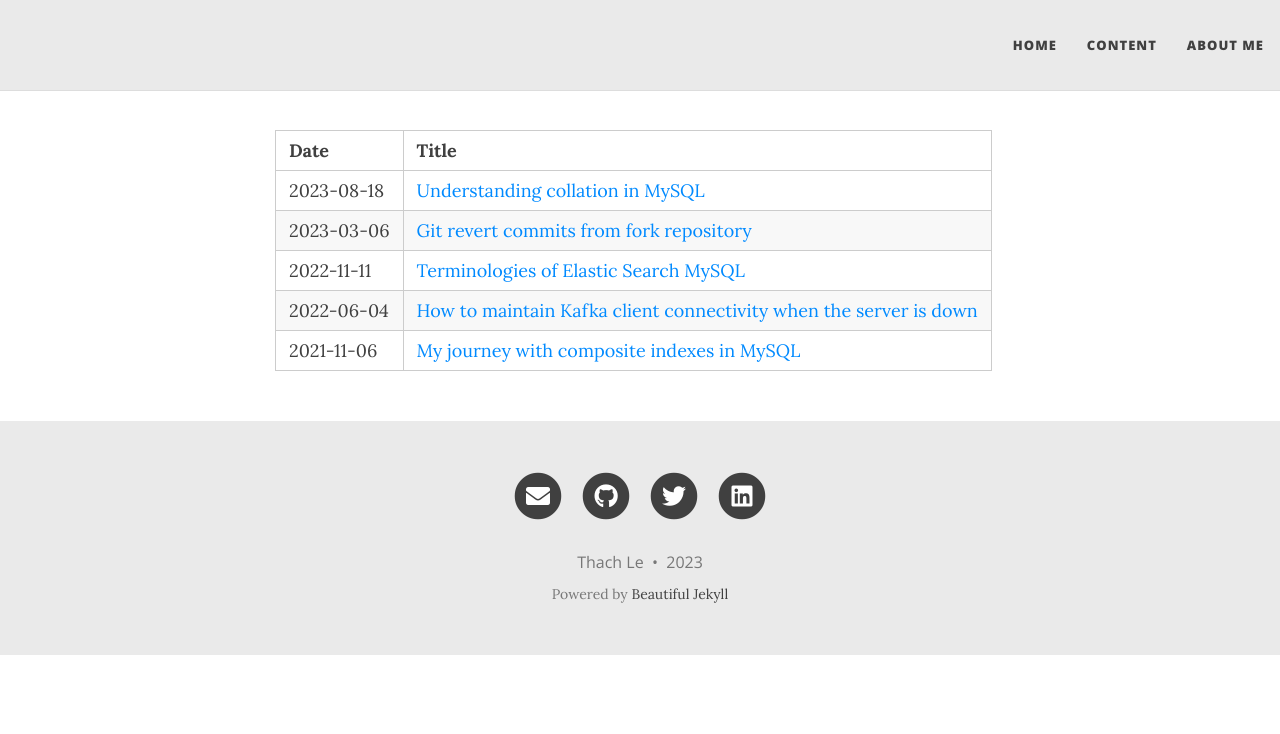
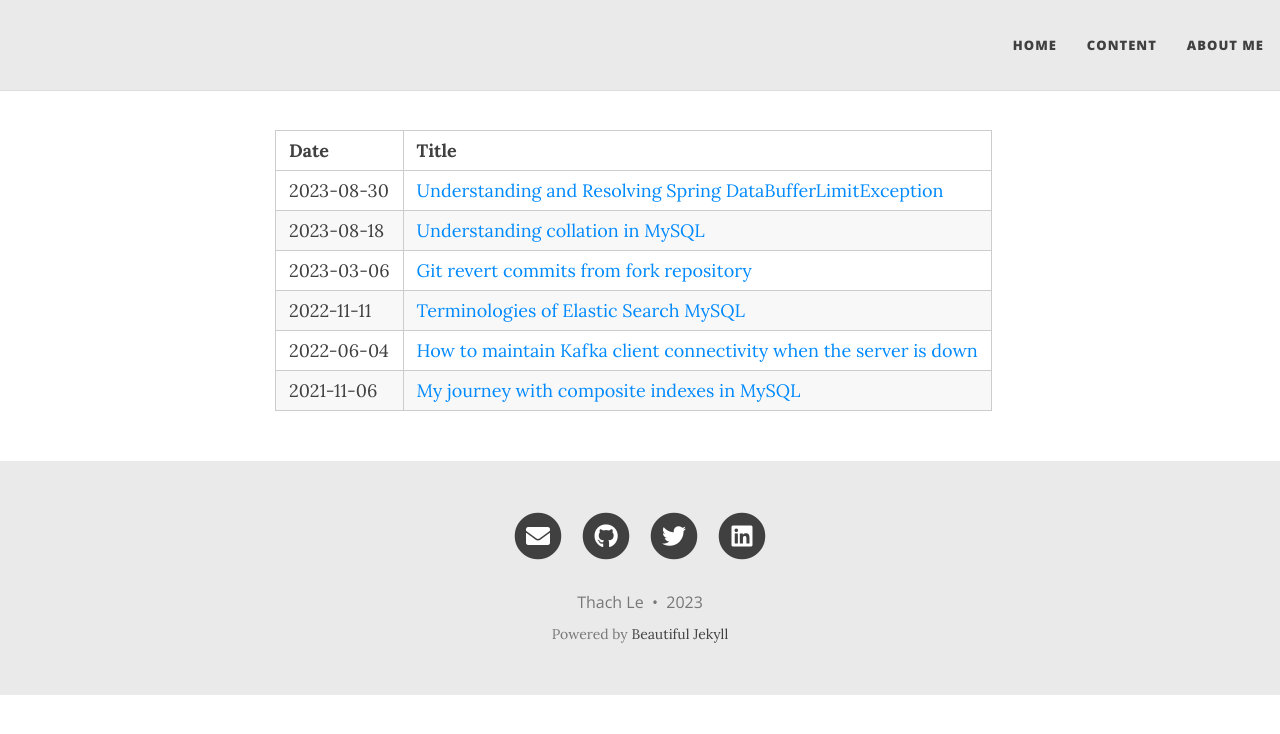
Before and after one commit to thachlp/thachlp.github.io, a Jekyll site: the page built from content.md, in a window 1280 px wide. Shown: the top 734 px of the page. Built offline with Jekyll 4.4.1, drawn with Linux system fonts in a browser that asks for light colours; nearby versions of some CDN libraries.

Commit message:
Update content.md

```diff
--- a/content.md
+++ b/content.md
@@ -4,6 +4,7 @@ layout: page
 
 | Date          | Title                                                       |
 |------------   |-------------------------------------------------------------|
+| 2023-08-30    | [Understanding and Resolving Spring DataBufferLimitException](https://thachlp.github.io/2023-08-30-understanding-and-resolving-spring-databufferlimitexception/)                           |
 | 2023-08-18    | [Understanding collation in MySQL](https://thachlp.github.io/2023-08-18-understanding-collation-in-mysql/)                            |
 | 2023-03-06    | [Git revert commits from fork repository](https://thachlp.github.io/2023-03-06-git-revert-commit-fork-repository/)                     |
 | 2022-11-11    | [Terminologies of Elastic Search MySQL](https://thachlp.github.io/2022-11-11-sql-vs-elasticsearch/)                       |
```
